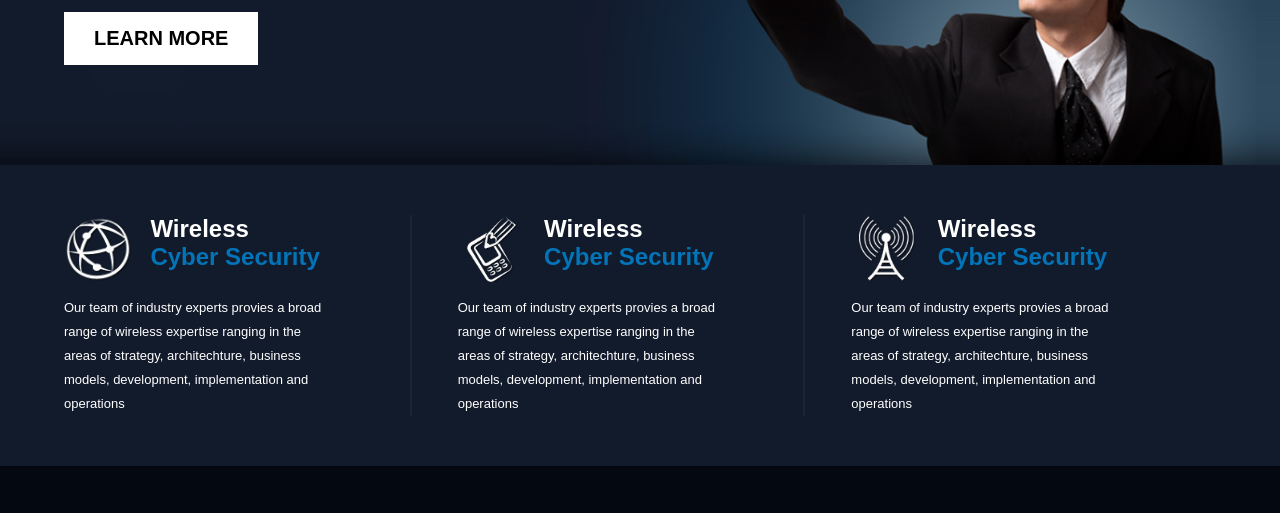
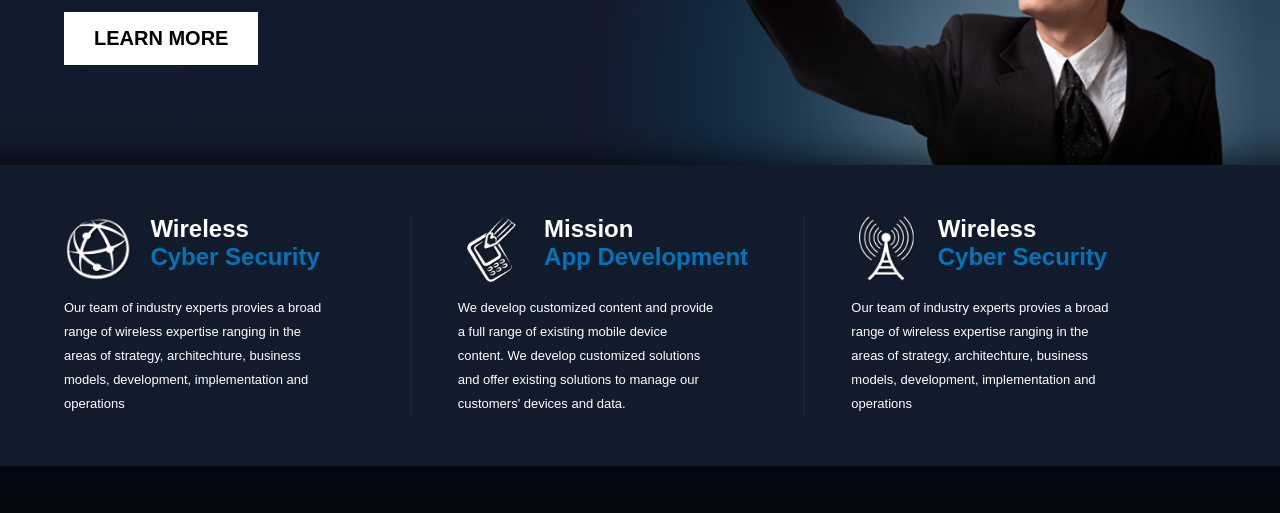
Before and after one commit to mdmehedihasan002/SSB-DAY_8, a plain HTML site: page index.html in a window 1280 px wide. Shown: the part 482-995 px from the top of the page. Drawn offline with Linux system fonts and the light colour scheme.

Commit message:
Update index.html

```diff
--- a/index.html
+++ b/index.html
@@ -64,12 +64,12 @@
             <img src="images/mission.jpg" alt="globe">
           </div>
           <div class="s-text">
-            <h1>Wireless</h1>
-            <h2>Cyber Security</h2>
+            <h1>Mission</h1>
+            <h2>App Development</h2>
           </div>
         </div>
         <p>
-         Our team of industry experts provies a broad range of wireless expertise ranging in the areas of strategy, architechture, business models, development, implementation and operations
+          We develop customized content and provide a full range of existing mobile device content. We develop customized solutions and offer existing solutions to manage our customers' devices and data.
          </p>
       </div>
       <div class="service-box">
```
